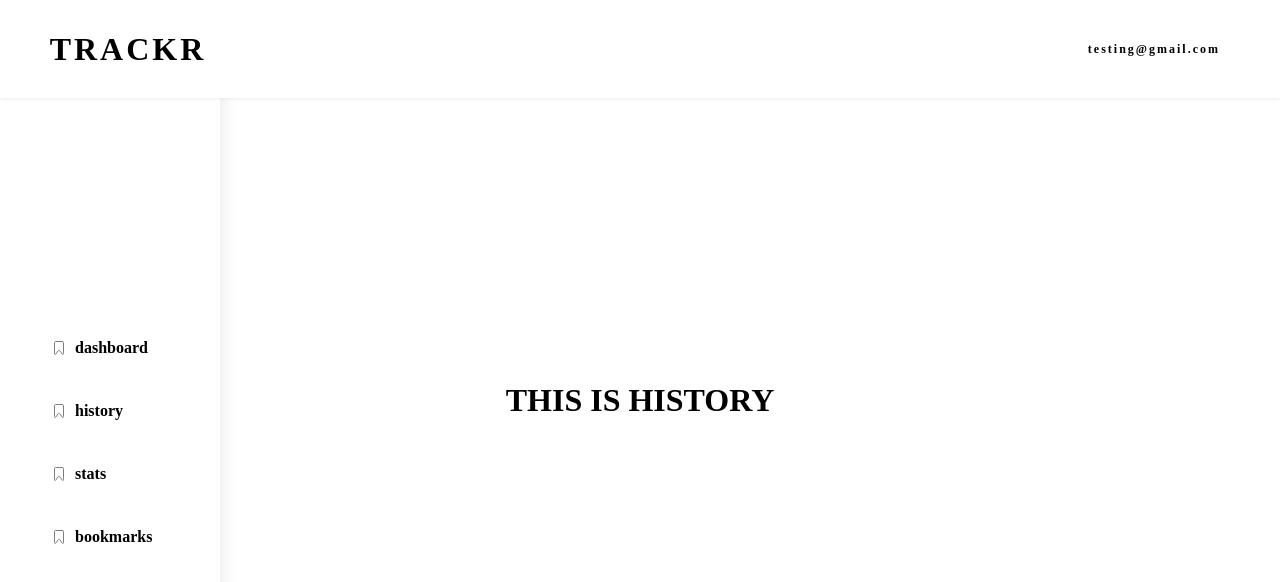
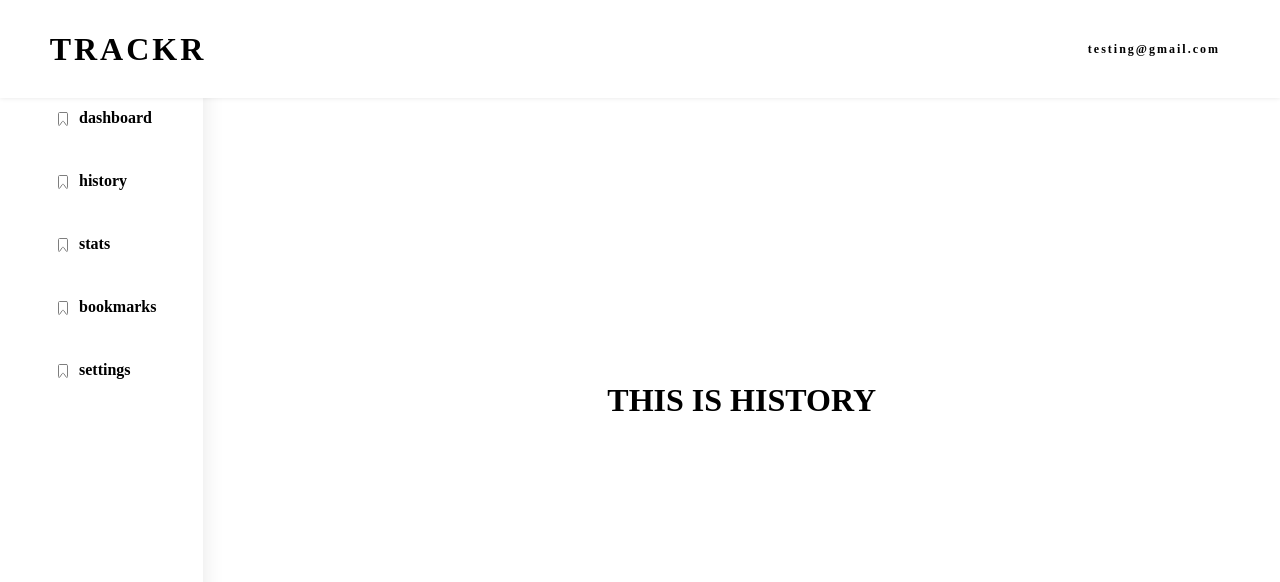
Before and after one commit to kthanesjesdapong/trackr, a React (Vite) app in the folder client/: page /history in a window 1280 px wide. Shown: the top 582 px of the page. Built offline with nearby package versions, Linux system fonts and the light colour scheme.

Commit message:
added hover effects to links within sidebar

```diff
--- a/client/src/components/Navigation/Navigation.styles.ts
+++ b/client/src/components/Navigation/Navigation.styles.ts
@@ -2,7 +2,7 @@ import styled from 'styled-components';
 
 const NavigationStyles = styled.div`
 display: flex;
-flex-direction: column;
+/* flex-direction: column; */
 `;
 
 export default NavigationStyles;
--- a/client/src/components/Navigation/SideNavBar/MenuItemContainer/TextContainer.styles.ts
+++ b/client/src/components/Navigation/SideNavBar/MenuItemContainer/TextContainer.styles.ts
@@ -1,4 +1,26 @@
 import styled from 'styled-components';
+
+
+// --c: #1095c1;
+// color: #0000;
+// background:
+// linear-gradient(90deg, #fff 50%, var(--c) 0) calc(100% - var(--_p, 0%)) / 200%,
+// linear-gradient(var(--c) 0 0) 0% 100% / var(--_p, 0%) no-repeat,
+// var(--_c, #0000);
+// -webkit-background-clip: text, padding-box, padding-box;
+//       background-clip: text, padding-box, padding-box;
+// transition: 0s, color .5s, background-color .5s;
+
+
+// a:hover {
+//   background-color: 100% 3px;
+//   transition: 0.5s, color 0s .6s, background-color 0s .5s;
+
+// color: #fff;
+//  --_c: var(--c);
+// --_p: 100%;
+// transition: 0.5s, color 0s .6s, background-color 0s .5s;
+// }
 
 
 const TextContainerStyles = styled.div`
@@ -7,11 +29,23 @@ const TextContainerStyles = styled.div`
   align-items: center;
   padding: ${props => props.theme.space.xxxs};
 
-  a {
+  p {
+  --c: #1095c1;
+  text-decoration: none;
   font-family: ${props => props.theme.fonts.secondary};
+  mix-blend-mode: normal;
   font-weight: bolder;
   color: black;
-  mix-blend-mode: normal;
+  background:
+    linear-gradient(90deg, #1095c1, #1095c1);
+  background-size: 0% 2px;
+  background-position: left bottom;
+  background-repeat: no-repeat;
+  transition: background-size 300ms ease;
+
+  }
+  p:hover {
+    background-size: 100% 2px;
   }
 `;
 
--- a/client/src/components/Navigation/SideNavBar/MenuItemContainer/TextContainer.tsx
+++ b/client/src/components/Navigation/SideNavBar/MenuItemContainer/TextContainer.tsx
@@ -5,11 +5,13 @@ import { Link } from 'react-router-dom';
 export const TextContainer = ({ text, path }: { text: string, path: string; }) => {
     return (
         <TextContainerStyles>
-            <a>
-                <Link to={path}>
-                    {text}
-                </Link>
-            </a>
+            <>
+                <p>
+                    <Link to={path}>
+                        {text}
+                    </Link>
+                </p>
+            </>
         </TextContainerStyles>
     );
 };
--- a/client/src/components/Navigation/SideNavBar/SideNav.styles.ts
+++ b/client/src/components/Navigation/SideNavBar/SideNav.styles.ts
@@ -2,14 +2,14 @@ import styled from 'styled-components';
 
 
 const SideNavStyles = styled.div`
-position: absolute;
-height: 100vh;
+/* position: absolute; */
+/* height: 100vh; */
 width: 256px;
 display: flex;
 flex-direction: column;
-justify-content: center;
+justify-content: flex-start;
 align-items: flex-start;
-padding-left: 35px;
+padding: 100px 39px;
 box-shadow: 0px 0px 20px rgba(0, 0, 0, 0.1);
 
 @media only screen and (max-width: 1750px) {
--- a/client/src/components/Navigation/SideNavBar/index.tsx
+++ b/client/src/components/Navigation/SideNavBar/index.tsx
@@ -10,6 +10,8 @@ export const SideNavBar: FC = () => {
             <MenuItemContainer icon={Logo} text='history' path='/history' />
             <MenuItemContainer icon={Logo} text='stats' path='/history' />
             <MenuItemContainer icon={Logo} text='bookmarks' path='/history' />
+            <MenuItemContainer icon={Logo} text='settings' path='/history' />
+
             {/* <MenuItemContainer icon={Logo} text='stats' />
             <MenuItemContainer icon={Logo} text='bookmarks' /> */}
         </SideNavStyles>
--- a/client/src/pages/Dashboard/Dashboard.styles.ts
+++ b/client/src/pages/Dashboard/Dashboard.styles.ts
@@ -2,7 +2,6 @@ import styled from "styled-components";
 import { media } from '@utils/media';
 import { vp } from '@utils/viewport';
 
-// Defining viewport min-widths
 const vpMin = vp({
   mobile: media.min('mobile'),
   tablet: media.min('tablet'),
@@ -16,7 +15,6 @@ export const DashboardStyles = styled.div`
   display: flex;
   justify-content: center;
   align-items: center;
-  background-color: #fff;
 /*
 
 
--- a/client/src/pages/History/History.styles.ts
+++ b/client/src/pages/History/History.styles.ts
@@ -1,11 +1,11 @@
 import styled from 'styled-components';
 
 const HistoryStyles = styled.div`
-display: flex;
-justify-content: center;
-align-items: center;
-width: 100vw;
-height: 100vh;
+  width: 100vw;
+  height: 100vh;
+  display: flex;
+  justify-content: center;
+  align-items: center;
 `;
 
 export default HistoryStyles;
```
